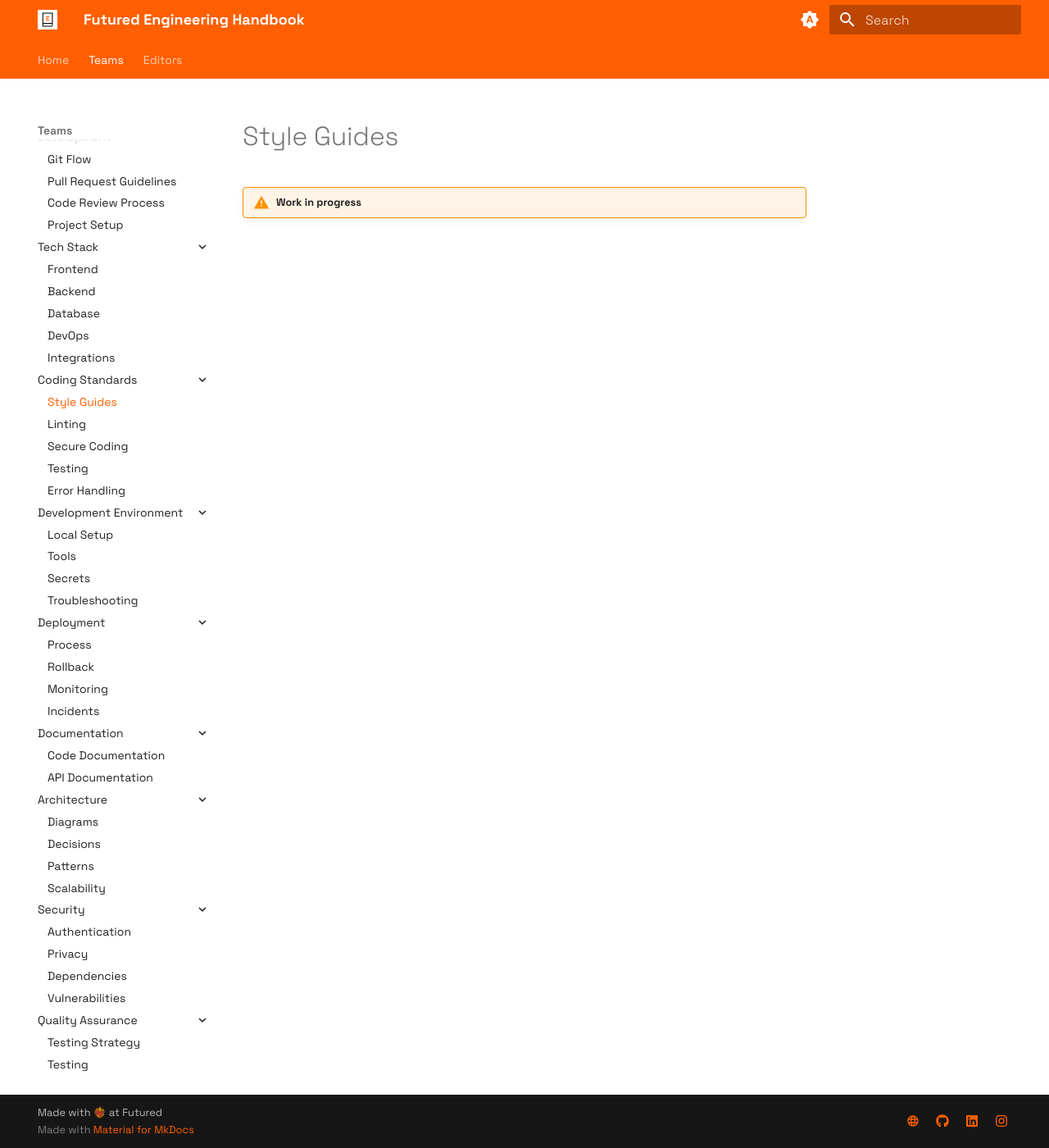
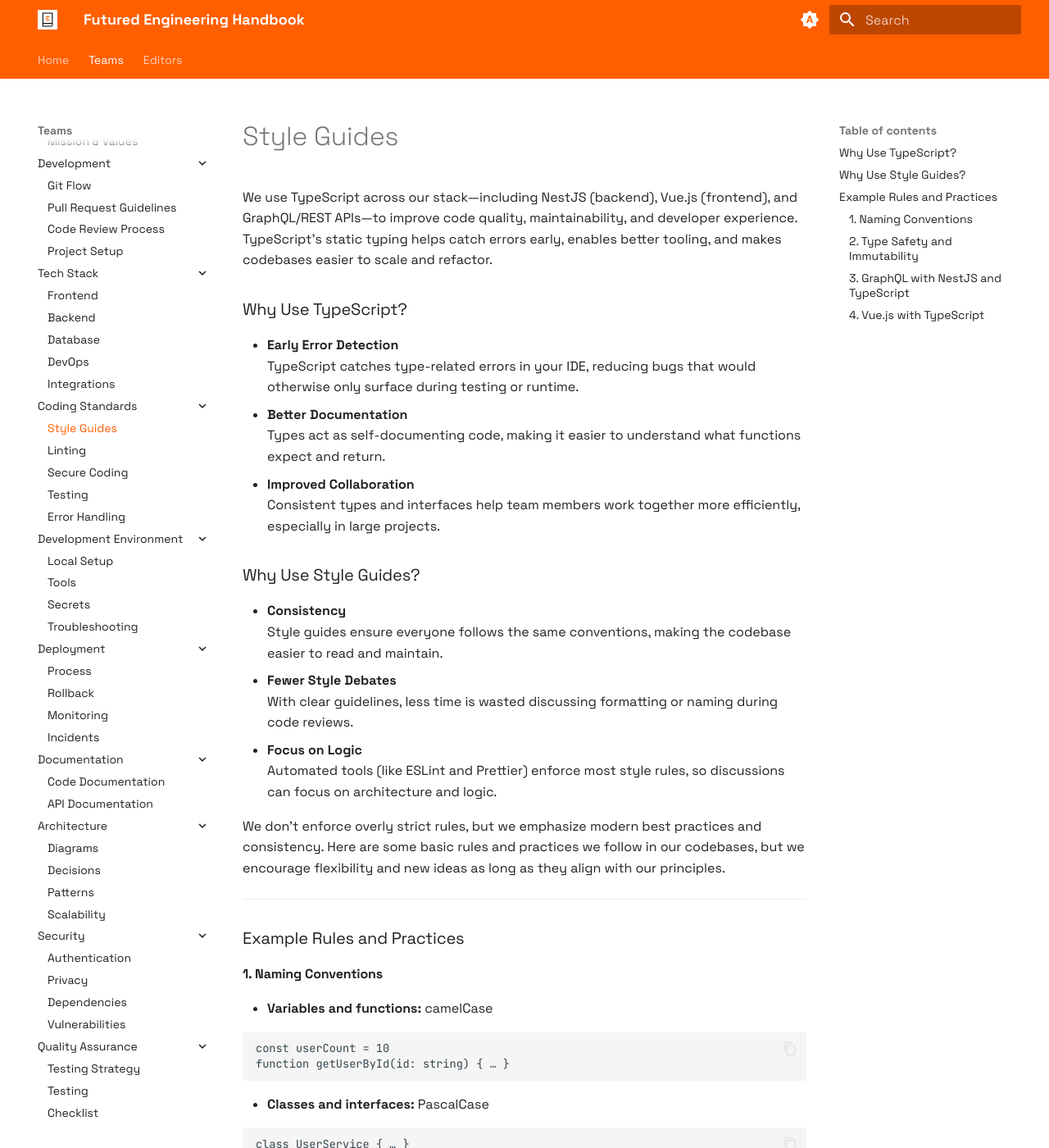
Before and after one commit to futuredapp/Engineering-Handbook, an MkDocs documentation site: the page built from docs/Teams/fullstack/coding_standards/00_style_guides.md, in a window 1280 px wide and 1400 px high. Shown: the whole window at 82% size. Built offline with MkDocs 1.6.1 and Material for MkDocs 9.7.7, drawn with Linux system fonts in a browser that asks for light colours; some of the changed text lies outside the part shown.

Commit message:
style guides

````diff
--- a/docs/Teams/fullstack/coding_standards/00_style_guides.md
+++ b/docs/Teams/fullstack/coding_standards/00_style_guides.md
@@ -1 +1,103 @@
-!!! warning "Work in progress"
+We use TypeScript across our stack—including NestJS (backend), Vue.js (frontend), and GraphQL/REST APIs—to improve code quality, maintainability, and developer experience. TypeScript’s static typing helps catch errors early, enables better tooling, and makes codebases easier to scale and refactor.
+
+### Why Use TypeScript?
+
+- **Early Error Detection**
+  TypeScript catches type-related errors in your IDE, reducing bugs that would otherwise only surface during testing or runtime.
+- **Better Documentation**
+  Types act as self-documenting code, making it easier to understand what functions expect and return.
+- **Improved Collaboration**
+  Consistent types and interfaces help team members work together more efficiently, especially in large projects.
+
+### Why Use Style Guides?
+
+- **Consistency**
+  Style guides ensure everyone follows the same conventions, making the codebase easier to read and maintain.
+- **Fewer Style Debates**
+  With clear guidelines, less time is wasted discussing formatting or naming during code reviews.
+- **Focus on Logic**
+  Automated tools (like ESLint and Prettier) enforce most style rules, so discussions can focus on architecture and logic.
+
+We don’t enforce overly strict rules, but we emphasize modern best practices and consistency.
+Here are some basic rules and practices we follow in our codebases, but we encourage flexibility and new ideas as long as they align with our principles.
+
+---
+
+### Example Rules and Practices
+
+#### 1. **Naming Conventions**
+
+- **Variables and functions:** camelCase
+
+```
+const userCount = 10
+function getUserById(id: string) { … }
+```
+
+- **Classes and interfaces:** PascalCase
+
+```
+class UserService { … }
+interface UserData { … }
+```
+
+- **Private members:** Prefix with underscore (optional, but consistent if used)
+
+```
+private _internalState: string;
+```
+
+#### 2. **Type Safety and Immutability**
+
+- **Use `readonly` for immutable properties**
+
+```
+class User {
+    readonly id: string
+    constructor(id: string) {
+        this.id = id
+    }
+}
+```
+
+- **Avoid `any`; prefer explicit types**
+
+```
+// Bad
+function logValue(value: any) { … }
+// Good
+function logValue(value: string | number) { … }
+```
+
+#### 3. **GraphQL with NestJS and TypeScript**
+
+- **Define GraphQL types as TypeScript classes**
+
+```
+@ObjectType()
+class User {
+    @Field()
+    id: string
+
+    @Field()
+    name: string
+}
+```
+
+- **Use auto-generated types for queries and mutations**
+
+```
+@Query(() => User)
+async getUsers(): Promise<User[]> { … }
+```
+
+#### 4. **Vue.js with TypeScript**
+
+- **Use `<script lang="ts">` in Single File Components**
+- **Define props with types**
+
+```
+props: {
+    userId: { type: String as PropType, required: true }
+}
+```
````
Also changed, not shown: docs/Teams/fullstack/index.md (+1 -1 lines).
